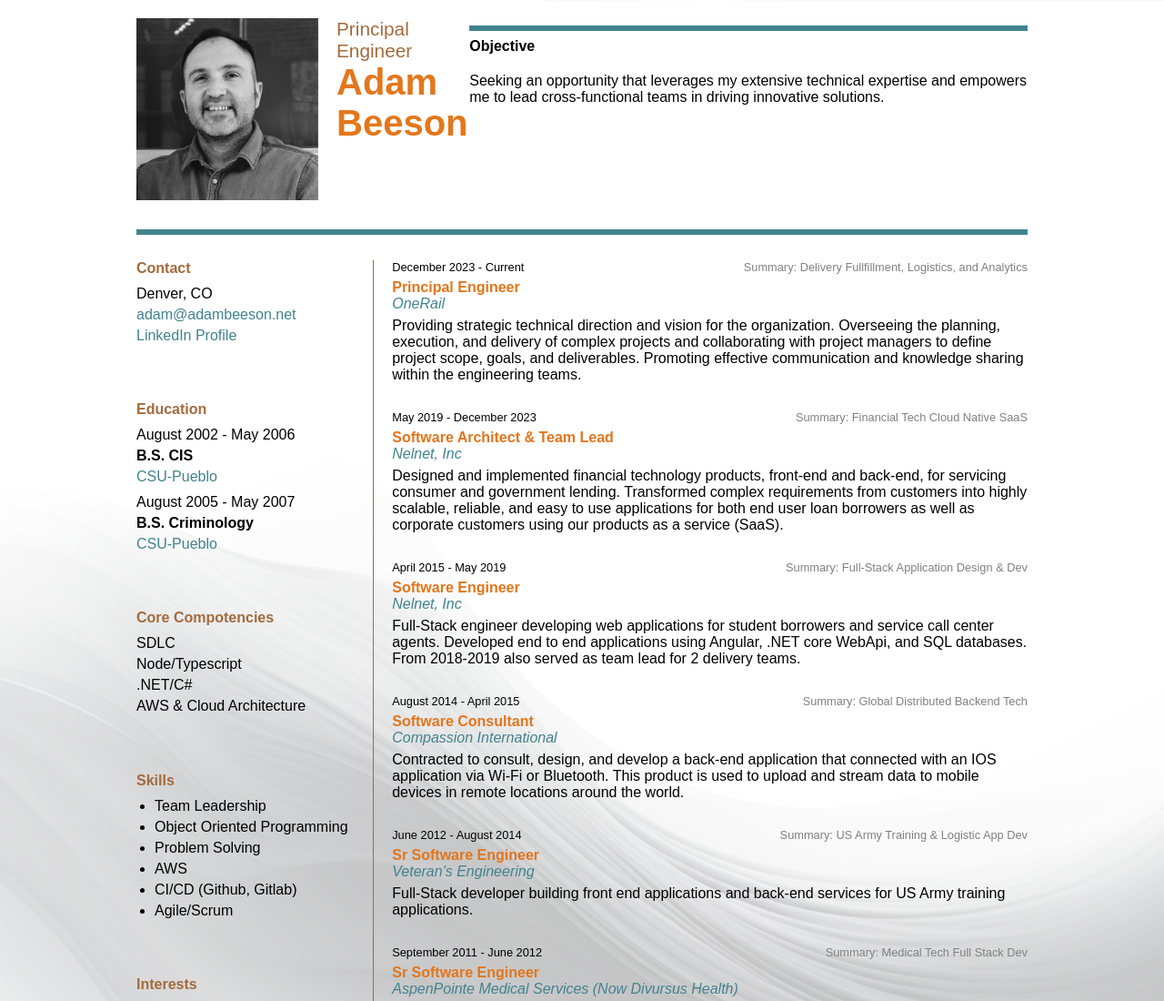
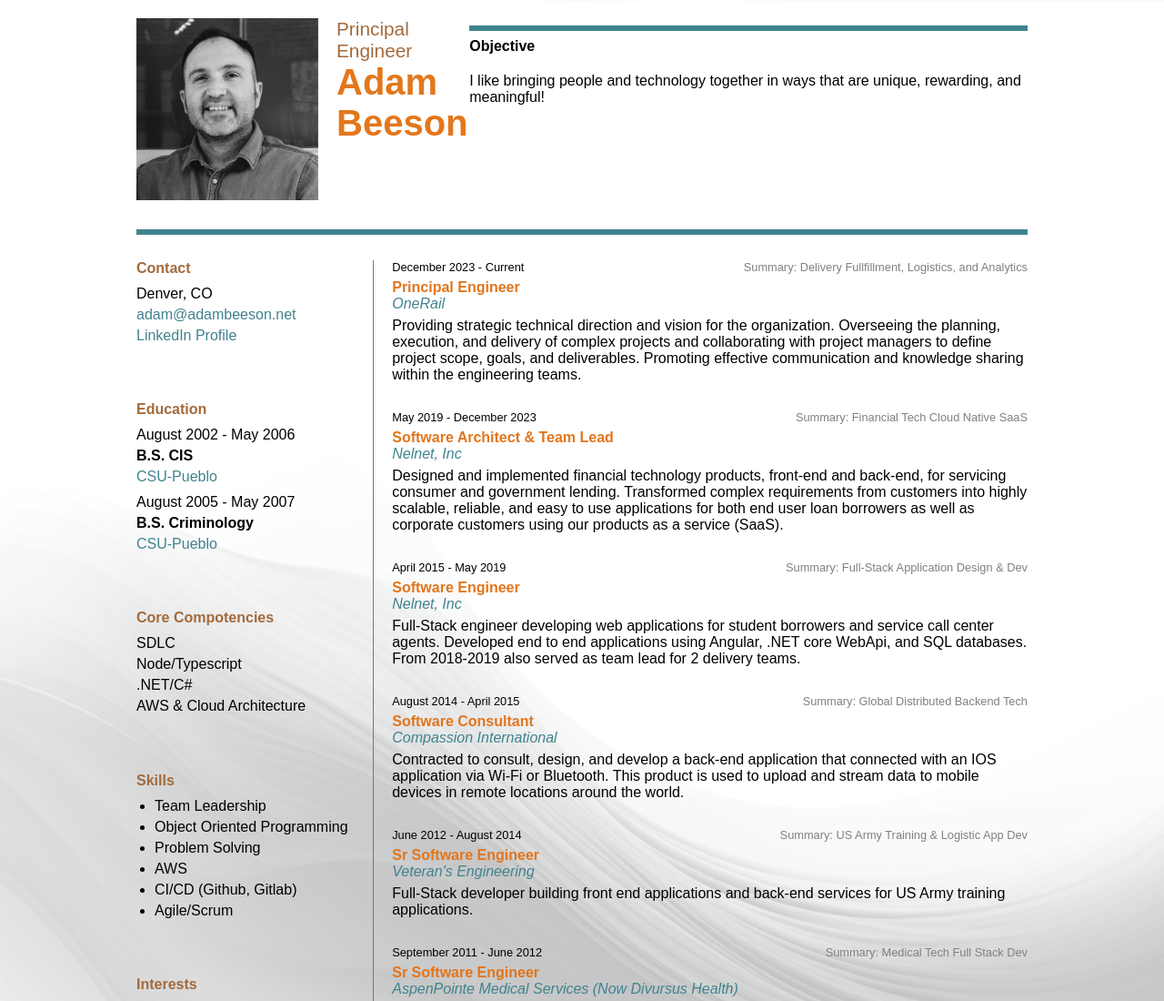
Before and after one commit to beesona/beesona.github.io, a plain HTML site: page index.html in a window 1280 px wide. Shown: the top 1100 px of the page at 91% size. Drawn offline with Linux system fonts and the light colour scheme.

Commit message:
header update

```diff
--- a/index.html
+++ b/index.html
@@ -237,8 +237,7 @@
                         Objective
                     </div>
                     <div class="header-right-bottom">
-                        Seeking an opportunity that leverages my extensive technical expertise and
-                        empowers me to lead cross-functional teams in driving innovative solutions.
+                        I like bringing people and technology together in ways that are unique, rewarding, and meaningful!
                     </div>
                 </div>
             </div>
```
